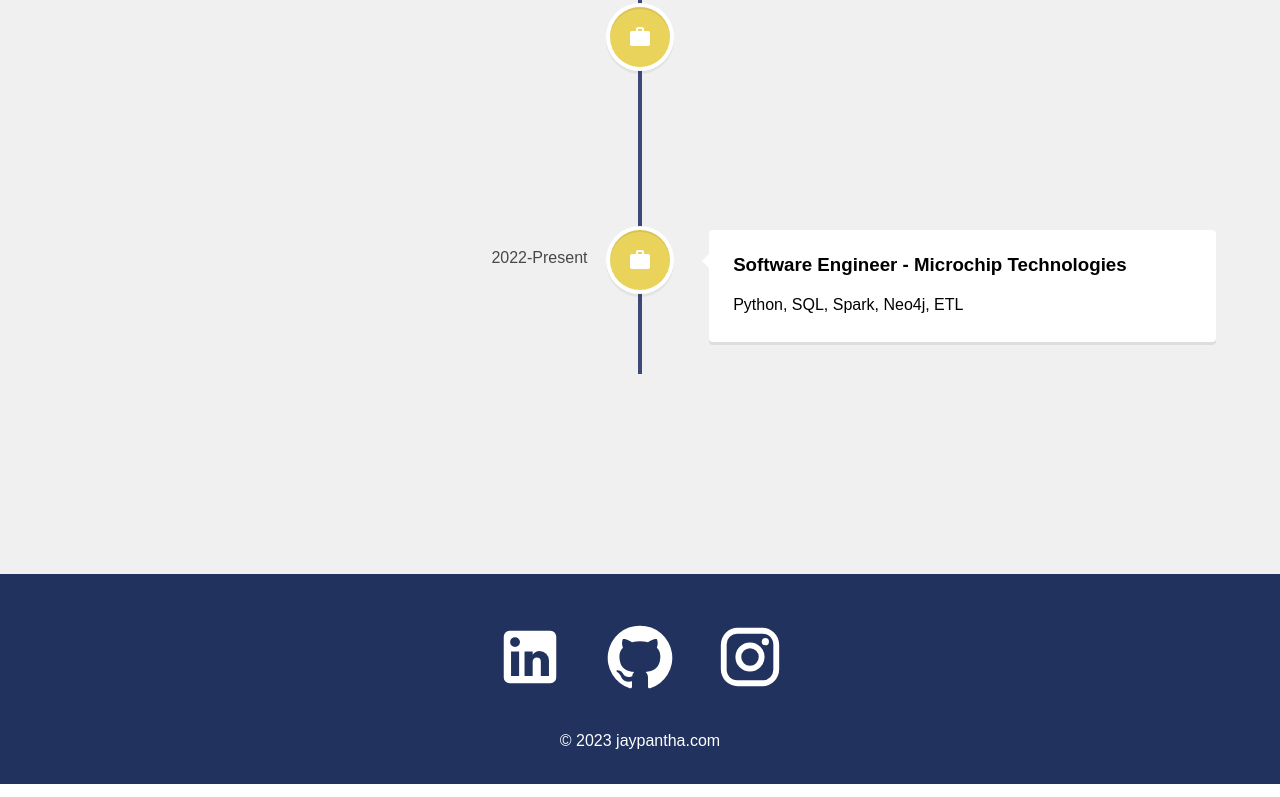
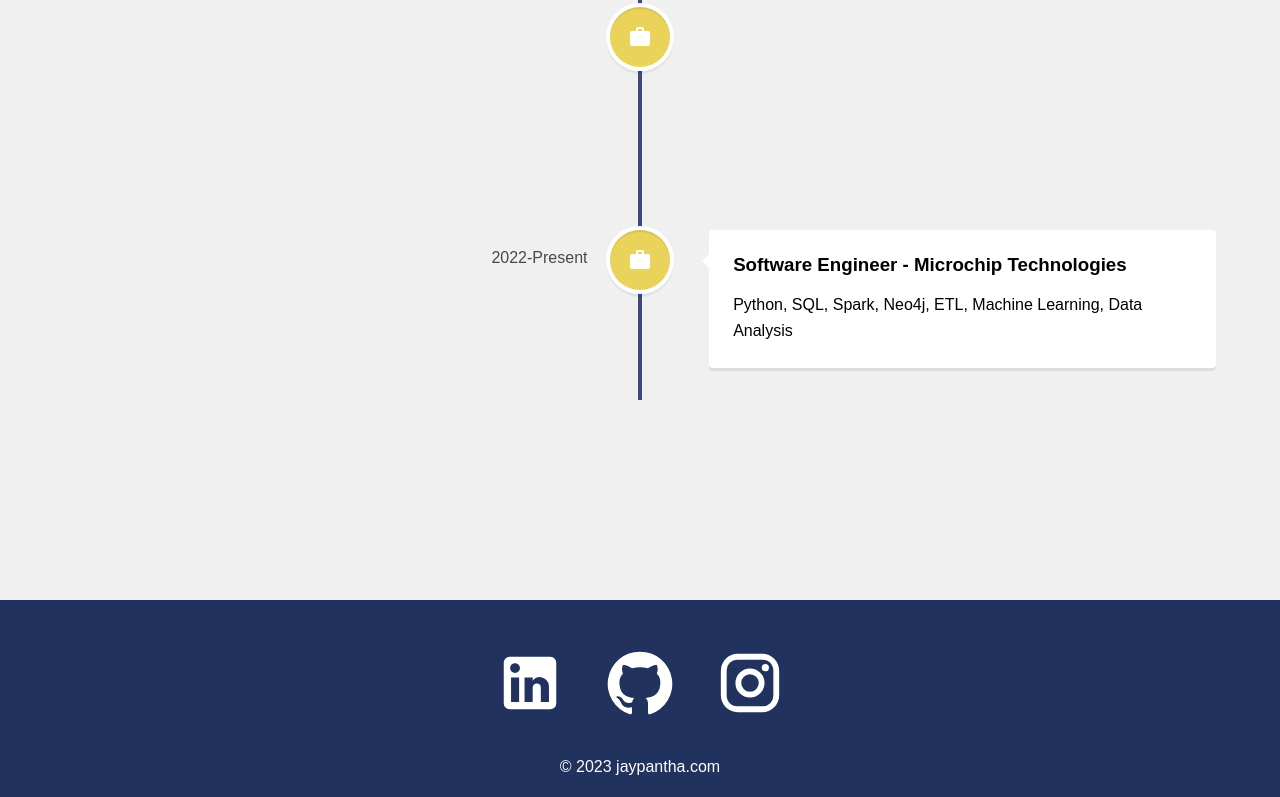
Before and after one commit to bpantha/personal-site-master-react, a React (Create React App) app: page /experience in a window 1280 px wide. Shown: the part 974-1771 px from the top of the page. Built offline with nearby package versions, Linux system fonts and the light colour scheme.

Commit message:
updates to experience

```diff
--- a/src/pages/Experience.js
+++ b/src/pages/Experience.js
@@ -85,7 +85,7 @@ function Experience() {
           <h3 className="vertical-timeline-element-title">
             Software Engineer - Microchip Technologies
           </h3>
-          <p>Python, SQL, Spark, Neo4j, ETL</p>
+          <p>Python, SQL, Spark, Neo4j, ETL, Machine Learning, Data Analysis</p>
         </VerticalTimelineElement>
       </VerticalTimeline>
     </div>
```
